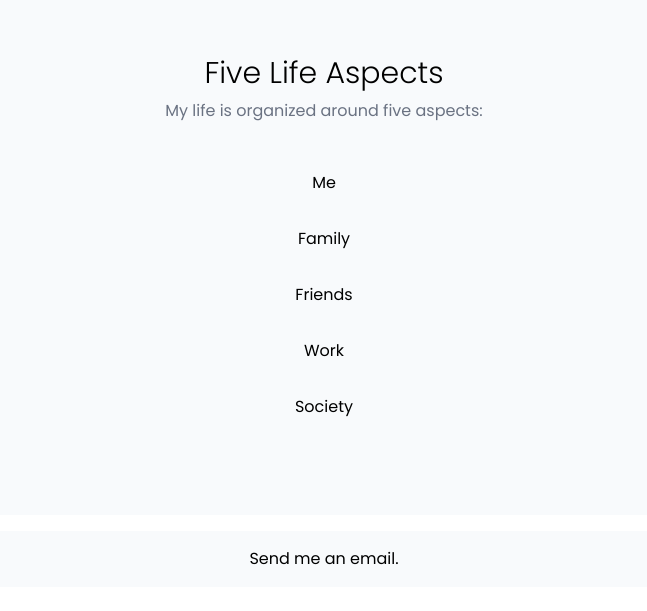
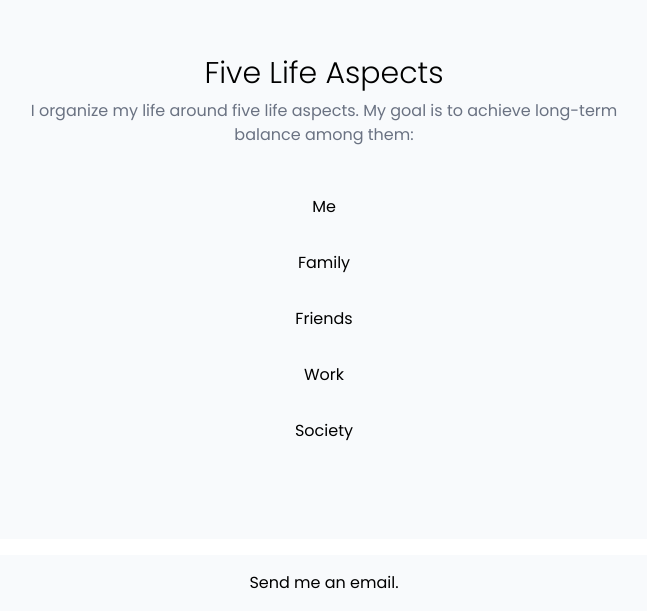
Before and after one commit to PJurke/philipjurke, a Next.js app: page / in a window 1280 px wide. Shown: the part 681-1292 px from the top of the page, without its empty margins (316-963 px from the left). Before the commit the page ends 1268 px from the top, so only its background shows below. Built offline with nearby package versions, Linux system fonts and the light colour scheme.

Commit message:
add life aspect details

```diff
--- a/app/_components/FiveLifeAspectsSection.tsx
+++ b/app/_components/FiveLifeAspectsSection.tsx
@@ -3,9 +3,12 @@ export default function FiveLifeAspectsSection() {
     const lifeAspects: string[] = [ "Me", "Family", "Friends", "Work", "Society" ];
 
     return (
-        <section className="bg-slate-50 col-span-12 grid-cols-subgrid py-10 lg:py-20 text-center">
+        <section className="bg-slate-50 col-span-12 grid-cols-subgrid px-8 py-10 lg:py-20 text-center">
             <h2 className="font-light text-3xl">Five Life Aspects</h2>
-            <p className="mt-2 text-gray-500">My life is organized around five aspects:</p>
+            <p className="max-w-prose mt-2 mx-auto text-gray-500">
+                I organize my life around five life aspects.
+                My goal is to achieve long-term balance among them:
+            </p>
             <ul className="mt-8">
                 { lifeAspects.map((aspect) => (
                     <li className="p-4" key={aspect}>{aspect}</li>
```
